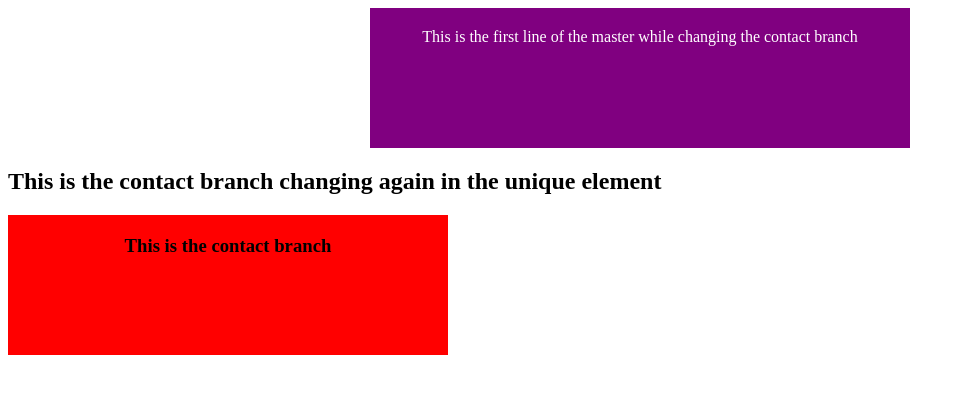
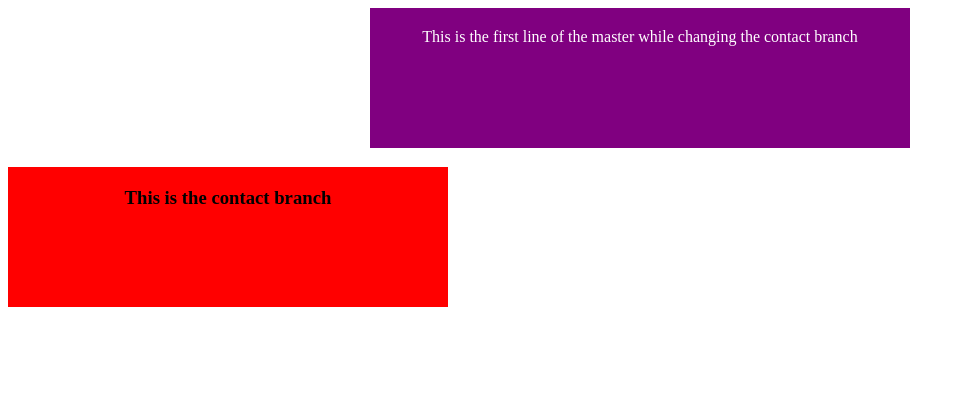
Before and after one commit to codewithtabish/conflicts, a plain HTML site: page index.html in a window 1280 px wide. Shown: the whole page, without its empty margins (0-965 px from the left). Drawn offline with Linux system fonts and the light colour scheme.

Commit message:
removing one elemnt by contact again

```diff
--- a/index.html
+++ b/index.html
@@ -33,7 +33,7 @@
 
 
     <p>This is the first line of the master while changing the contact branch</p>
-    <h2>This is the contact branch changing again in the unique element </h2>
+    <!-- <h2>This is the contact branch changing again in the unique element </h2> -->
     <h3>This is the contact branch</h3>
 
 
```
